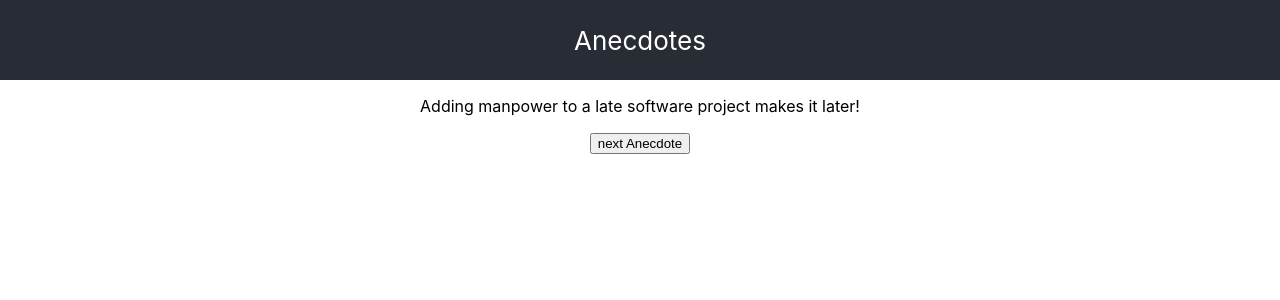
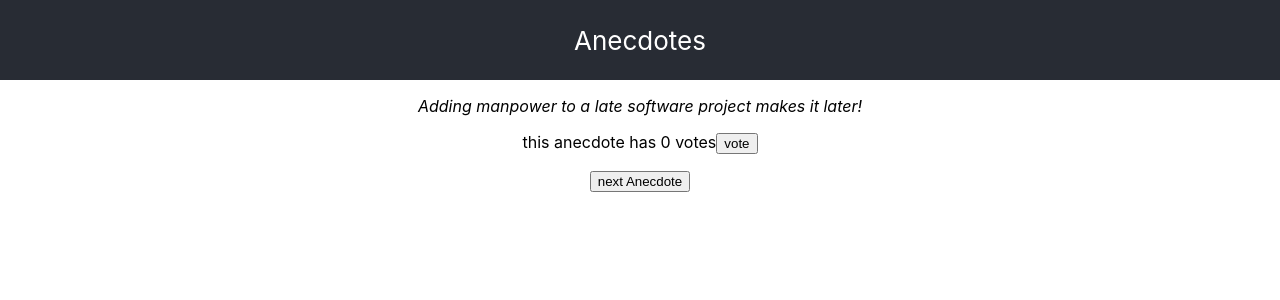
Before and after one commit to TMorgan99/fullstack19, a React (Create React App) app in the folder part1/anecdotes/: page / in a window 1280 px wide. Shown: the top 300 px of the page. Built offline with nearby package versions, Linux system fonts and the light colour scheme.

Commit message:
1.13*: anecdotes step2

```diff
--- a/part1/anecdotes/src/App.js
+++ b/part1/anecdotes/src/App.js
@@ -7,6 +7,17 @@ const App = ({anecdotes}) => {
       Math.floor( Math.random() * anecdotes.length )
 
   const [selected, setSelected] = useState( nextAnecdote )
+  const [votes, setVotes] = useState(
+    Array(anecdotes.length).fill(0)
+  )
+
+// vote for the 'selected'  elemwnt
+  const vote = () => {
+    const myCopy = [...votes]
+    myCopy[ selected ] += 1
+    console.log( myCopy )
+    setVotes( myCopy )
+  }
 
   return (
     <div className="App">
@@ -14,9 +25,13 @@ const App = ({anecdotes}) => {
           Anecdotes
       </header>
 
-      <p> { anecdotes[selected] } </p>
-      <button
-          onClick={()=>setSelected(nextAnecdote)} >
+      <p> <cite> { anecdotes[selected] } </cite> </p>
+      <p> this anecdote has {votes[selected]} votes
+      <button onClick={()=>vote()} >
+        vote
+      </button>
+      </p>
+      <button onClick={()=>setSelected(nextAnecdote)} >
         next Anecdote
       </button>
 
```
